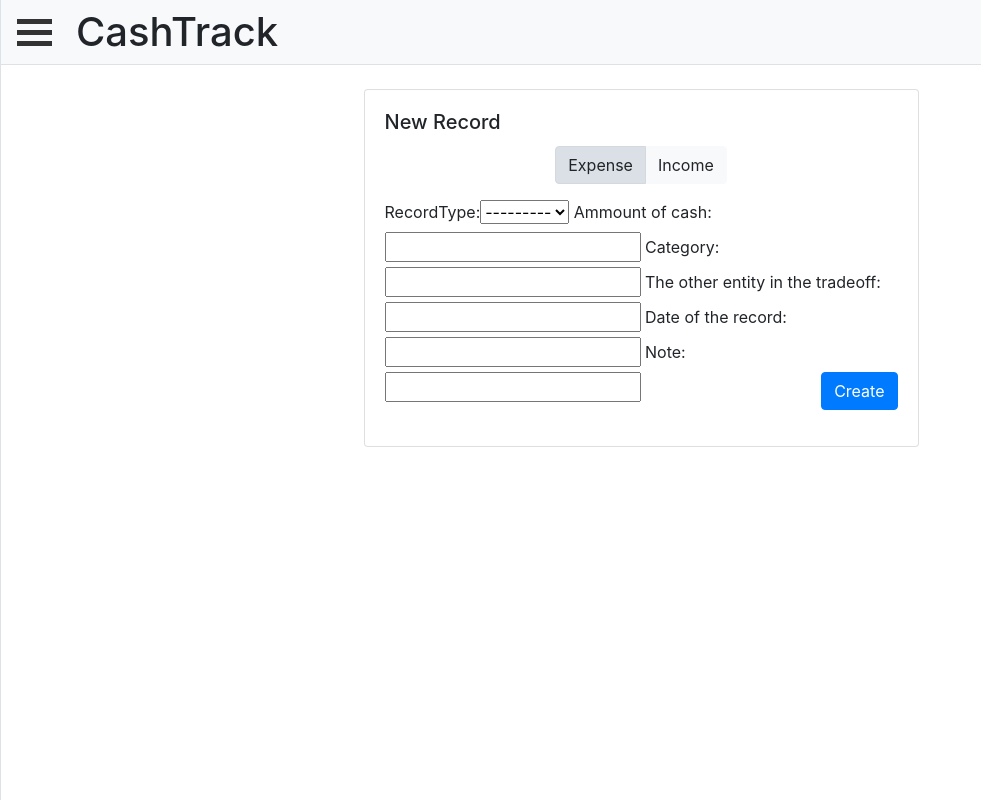
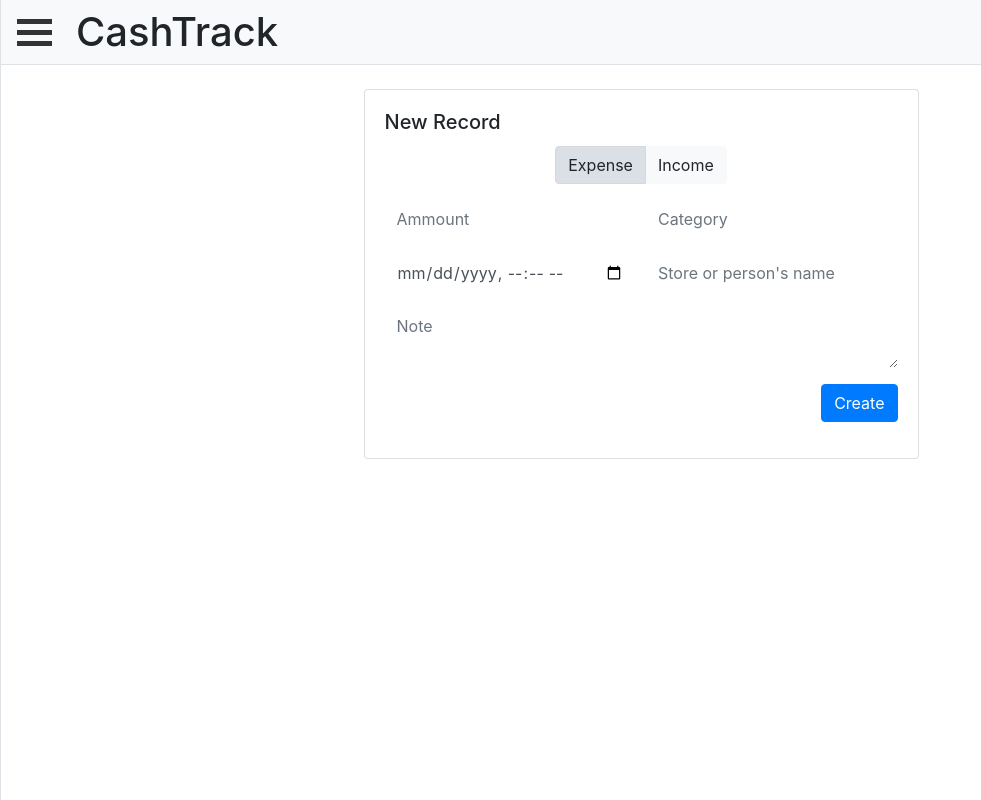
Before and after one commit to Joao360/cashtrack-api, a Django app: template webapp/templates/webapp/index.html in a window 1280 px wide. Shown: the whole page, without its empty margins (0-981 px from the left). Run offline with Django 3.2, Linux system fonts and the light colour scheme; the template is opened without the code that fills it: values that come from a table or form of the project are taken from there, others are empty; some libraries are stand-ins or nearby versions.

Commit message:
Makes each html have its own style; Removes the double forms
Adds misc.css; Creates DateTimeLocalField and fixes records endpoint

```diff
--- a/webapp/forms.py
+++ b/webapp/forms.py
@@ -1,13 +1,24 @@
+from datetime import datetime
+
 from django import forms
 
 from .models import Record
 
-class ExpenseForm(forms.ModelForm):
+class DateTimeLocalField(forms.Field):
+    def to_python(self, value):
+        if not value:
+            return datetime.now()
+        return datetime.strptime(value, "%Y-%m-%dT%H:%M")
+
+    def validate(self, value):
+        super().validate(value)
+
+class RecordForm(forms.ModelForm):
+    datetime = DateTimeLocalField()
 
     class Meta:
         model = Record
         fields = (
-            'recordType',
             'ammount',
             'category',
             'entity',
--- /dev/null
+++ b/webapp/static/webapp/css/misc.css
@@ -0,0 +1,16 @@
+/* Remove borders from form-controls */
+.form-control {
+    border: 0;
+    box-shadow: none;
+}
+
+/* Remove focus borders from inputs */
+.form-control:focus{
+    border: 0;
+    -webkit-box-shadow: none;
+    box-shadow: none;
+}
+
+.shadowless:focus {
+    box-shadow: none !important;
+}
--- a/webapp/static/webapp/js/index.js
+++ b/webapp/static/webapp/js/index.js
@@ -1,9 +1,8 @@
-window.httpRequest = function (method, path, data, cb) {
+window.httpRequest = function (method, path, headers, data, cb) {
   const xhr = new XMLHttpRequest()
   xhr.open(method, path, true)
 
-  // Send the proper header information along with the request
-  xhr.setRequestHeader('Content-type', 'application/x-www-form-urlencoded')
+  for (var key in headers) xhr.setRequestHeader(key, headers[key])
 
   xhr.onreadystatechange = function () { // Call a function when the state changes.
     if (xhr.readyState === XMLHttpRequest.DONE) {
@@ -24,39 +23,59 @@ window.onload = load
 function load () {
   let menuToggler = document.getElementById('menu-toggle')
   let incomeBtn = document.getElementById('incomeBtn')
-  let incomeForm = document.getElementById('incomeForm')
   let expenseBtn = document.getElementById('expenseBtn')
-  let expenseForm = document.getElementById('expenseForm')
+  let recordTypeInput = document.getElementById('recordType')
+  let recordForm = document.getElementById('recordForm')
+  let recordCards = document.getElementById('recordCards')
 
   menuToggler.addEventListener('click', () => toggleSideMenu(menuToggler))
 
   incomeBtn.addEventListener('click', () => {
-    showForm(incomeBtn, incomeForm)
-    hideForm(expenseBtn, expenseForm)
+    if (!incomeBtn.classList.contains('active')) {
+      expenseBtn.classList.toggle('active')
+      incomeBtn.classList.toggle('active')
+    }
+
+    recordTypeInput.value = 'Income'
   })
 
   expenseBtn.addEventListener('click', () => {
-    showForm(expenseBtn, expenseForm)
-    hideForm(incomeBtn, incomeForm)
+    if (!expenseBtn.classList.contains('active')) {
+      expenseBtn.classList.toggle('active')
+      incomeBtn.classList.toggle('active')
+    }
+
+    recordTypeInput.value = 'Expense'
   })
 
-  showForm(expenseBtn, expenseForm)
-  hideForm(incomeBtn, incomeForm)
+  recordForm.addEventListener('submit', event => {
+    event.preventDefault()
+
+    let formData = formToObject(recordForm)
+    let headers = { 'X-CSRFToken': formData.csrfmiddlewaretoken, 'Content-type': 'application/json' }
+
+    window.httpRequest(recordForm.method, recordForm.action, headers, JSON.stringify(formData), (err, body) => {
+      if (err) return console.log(err)
+
+      recordCards.innerHTML = body + recordCards.innerHTML
+    })
+  })
+}
+
+function formToObject (form) {
+  let obj = {}
+  let elements = form.querySelectorAll('input, select, textarea')
+  for (var i = 0; i < elements.length; ++i) {
+    let element = elements[i]
+    let name = element.name
+    let value = element.value
+
+    if (name) obj[ name ] = value
+  }
+  return obj
 }
 
 function toggleSideMenu (button) {
   document.getElementById('wrapper').classList.toggle('toggled')
   button.classList.toggle('change')
 }
-
-function showForm (btn, form) {
-  if (!btn.classList.contains('active')) btn.classList.toggle('active')
-
-  form.style.display = ''
-}
-
-function hideForm (btn, form) {
-  if (btn.classList.contains('active')) btn.classList.toggle('active')
-
-  form.style.display = 'none'
-}
--- a/webapp/templates/webapp/base.html
+++ b/webapp/templates/webapp/base.html
@@ -1,20 +1,13 @@
 {% load static %}
 <html>
     <head>
-        <link rel="stylesheet" href="{% static "webapp/css/login.css" %}">
-        <link rel="stylesheet" href="{% static "webapp/css/simple-sidebar.css" %}">
-        <link rel="stylesheet" href="{% static "webapp/css/hamburguer.css" %}">
+        <!-- Bootstrap CSS -->
+        <link rel="stylesheet" href="https://stackpath.bootstrapcdn.com/bootstrap/4.3.1/css/bootstrap.min.css" integrity="sha384-ggOyR0iXCbMQv3Xipma34MD+dH/1fQ784/j6cY/iJTQUOhcWr7x9JvoRxT2MZw1T" crossorigin="anonymous">
 
-        <!-- Bootstrap CSS -->
-        <link rel="stylesheet" href="https://stackpath.bootstrapcdn.com/bootstrap/4.3.1/css/bootstrap.min.css"
-            integrity="sha384-ggOyR0iXCbMQv3Xipma34MD+dH/1fQ784/j6cY/iJTQUOhcWr7x9JvoRxT2MZw1T" crossorigin="anonymous">
+        <link rel="stylesheet" href="{% static "webapp/css/misc.css" %}">
 
-        <!-- Bootstrap scripts -->
-        <!-- <script src="https://code.jquery.com/jquery-3.3.1.slim.min.js" integrity="sha384-q8i/X+965DzO0rT7abK41JStQIAqVgRVzpbzo5smXKp4YfRvH+8abtTE1Pi6jizo" crossorigin="anonymous"></script>
-                <script src="https://cdnjs.cloudflare.com/ajax/libs/popper.js/1.14.7/umd/popper.min.js" integrity="sha384-UO2eT0CpHqdSJQ6hJty5KVphtPhzWj9WO1clHTMGa3JDZwrnQq4sF86dIHNDz0W1" crossorigin="anonymous"></script>
-                <script src="https://stackpath.bootstrapcdn.com/bootstrap/4.3.1/js/bootstrap.min.js" integrity="sha384-JjSmVgyd0p3pXB1rRibZUAYoIIy6OrQ6VrjIEaFf/nJGzIxFDsf4x0xIM+B07jRM" crossorigin="anonymous"></script> -->
-
-        <script src="{% static "webapp/js/index.js" %}"></script>
+        {% block head %}
+        {% endblock %}
     </head>
     <body>
         {% block content %}
--- a/webapp/templates/webapp/index.html
+++ b/webapp/templates/webapp/index.html
@@ -1,4 +1,12 @@
 {% extends 'webapp/base.html' %}
+{% load static %}
+
+{% block head %}
+<link rel="stylesheet" href="{% static "webapp/css/simple-sidebar.css" %}">
+<link rel="stylesheet" href="{% static "webapp/css/hamburguer.css" %}">
+
+<script src="{% static "webapp/js/index.js" %}"></script>
+{% endblock %}
 
 {% block content %}
 <div class="d-flex" id="wrapper">
@@ -39,20 +47,21 @@
                     <h5 class="card-title">New Record</h5>
 
                     <div class="btn-group form-group mx-auto" role="group">
-                        <button type="button" class="btn btn-light" style="box-shadow: none;" id="expenseBtn">Expense</button>
-                        <button type="button" class="btn btn-light" style="box-shadow: none;" id="incomeBtn">Income</button>
+                        <button type="button" class="btn btn-light shadowless active" id="expenseBtn">Expense</button>
+                        <button type="button" class="btn btn-light shadowless" id="incomeBtn">Income</button>
                     </div>
 
-                    <!-- Expense form -->
-                    <form id="expenseForm" action="{% url 'webapp:records' %}" method="post">
+                    <form id="recordForm" action="{% url 'webapp:records' %}" method="post">
                         {% csrf_token %}
-                        <!-- <div class="form-group">
+                        <input id="recordType" type="hidden" name="recordType" value="Expense">
+
+                        <div class="form-group">
                             <div class="form-row">
                                 <div class="col">
-                                    <input type="number" class="form-control" style="border:0;" name="ammount" placeholder="Ammount">
+                                    <input type="number" class="form-control" name="ammount" placeholder="Ammount">
                                 </div>
                                 <div class="col">
-                                    <input type="text" class="form-control" style="border:0;" name="category" placeholder="Category">
+                                    <input type="text" class="form-control" name="category" placeholder="Category">
                                 </div>
                             </div>
                         </div>
@@ -60,59 +69,26 @@
                         <div class="form-group">
                             <div class="form-row">
                                 <div class="col">
-                                    <input type="datetime-local" class="form-control" name="datetime" style="border:0;">
+                                    <input type="datetime-local" class="form-control" name="datetime">
                                 </div>
                                 <div class="col">
-                                    <input type="text" class="form-control" style="border:0;" name="entity" placeholder="Name or place">
+                                    <input type="text" class="form-control" name="entity" placeholder="Store or person's name">
                                 </div>
                             </div>
                         </div>
 
                         <div class="form-group row mx-auto">
-                            <textarea type="text" class="form-control" style="border:0;" rows="2"
-                                placeholder="Note"></textarea>
+                            <textarea type="text" class="form-control" rows="2" name="note" placeholder="Note"></textarea>
                         </div>
 
-                        <input type="hidden" name="recordType" value="expense"> -->
-
-                        {{ expenseForm.as_table }}
+                        <!-- {{ form.as_table }} -->
                         <input type="submit" class="btn btn-primary float-right" value="Create">
                     </form>
 
-                    <!-- Income form -->
-                    <form id="incomeForm" action="{% url 'webapp:records' %}" method="post">
-                        {% csrf_token %}
-                        <div class="form-group">
-                            <div class="form-row">
-                                <div class="col">
-                                    <input type="number" class="form-control" style="border:0;" placeholder="Ammount">
-                                </div>
-                                <div class="col">
-                                    <input type="text" class="form-control" style="border:0;" placeholder="Origin">
-                                </div>
-                            </div>
-                        </div>
-
-                        <div class="form-group">
-                            <div class="form-row">
-                                <div class="col">
-                                    <input type="datetime-local" class="form-control" style="border:0;">
-                                </div>
-                            </div>
-                        </div>
-
-                        <div class="form-group row mx-auto">
-                            <textarea type="text" class="form-control" style="border:0;" rows="2"
-                                placeholder="Note"></textarea>
-                        </div>
-
-                        <input type="hidden" name="recordType" value="income">
-                        <input type="submit" class="btn btn-primary float-right" value="Create">
-                    </form>
                 </div>
             </div>
 
-            <div class="card-columns">
+            <div id="recordCards" class="card-columns">
                 {% for record in latest_records_list %}
                     {% include "webapp/record.html" %}
                 {% endfor %}
--- a/webapp/templates/webapp/record.html
+++ b/webapp/templates/webapp/record.html
@@ -3,7 +3,7 @@
     <div class="card-body">
         <h5 class="card-title">- {{ record.ammount }}€</h5>
         <p class="card-text">{{ record.description }}</p>
-        <p class="card-text"><small class="text-muted">3 mins ago</small></p>
+        <p class="card-text"><small class="text-muted">{{ record.datetime }}</small></p>
     </div>
 </div>
 {% endblock %}
```
Also changed, not shown: webapp/views.py (+23 -14 lines).
